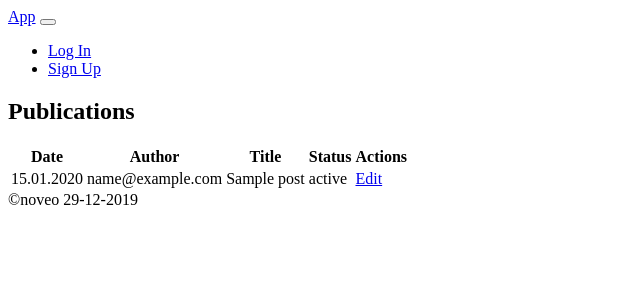
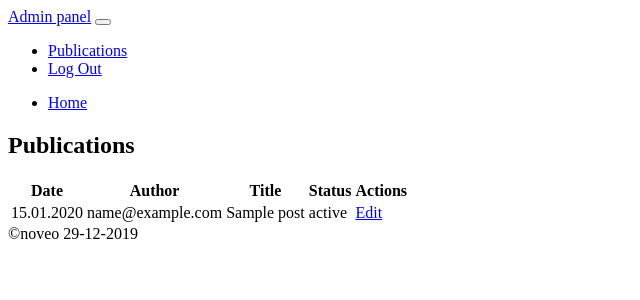
Before and after one commit to ilnar-kantug/symf, a Symfony app: template templates/admin/post_index.html.twig in a window 1280 px wide. Shown: the top 300 px of the page, without its empty margins (0-640 px from the left). Run offline with Twig, Linux system fonts and the light colour scheme; the template is opened without the code that fills it: most values are stand-ins (such as "Sample title", 1, 10 or a date in 2020); some libraries are stand-ins or nearby versions.

Commit message:
added admin layout

```diff
--- a/templates/admin/post_edit.html.twig
+++ b/templates/admin/post_edit.html.twig
@@ -1,4 +1,4 @@
-{% extends 'base.html.twig' %}
+{% extends 'layouts/admin.html.twig' %}
 
 {% block title %}Edit Post{% endblock %}
 
--- a/templates/admin/post_index.html.twig
+++ b/templates/admin/post_index.html.twig
@@ -1,4 +1,4 @@
-{% extends 'base.html.twig' %}
+{% extends 'layouts/admin.html.twig' %}
 
 {% block title %}Dashboard{% endblock %}
 
--- a/templates/base.html.twig
+++ /dev/null
@@ -1,69 +0,0 @@
-<!DOCTYPE html>
-<html>
-    <head>
-        <meta charset="UTF-8">
-        <meta name="viewport" content="width=device-width, initial-scale=1, shrink-to-fit=no">
-        <title>{% block title %}Welcome!{% endblock %}</title>
-        {% block stylesheets %}
-            {{ encore_entry_link_tags('app') }}
-        {% endblock %}
-    </head>
-    <body class="d-flex flex-column h-100">
-        <header>
-            <nav class="navbar navbar-expand-md navbar-dark bg-dark">
-                <div class="container">
-                    <a class="navbar-brand" href="{{ path('home') }}">App</a>
-                    {% if is_granted('IS_AUTHENTICATED_FULLY') %}
-                        <span class="text-white logged-as">Logged as: {{ app.user.email }}</span>
-                    {% endif %}
-                    <button class="navbar-toggler" type="button" data-toggle="collapse" data-target="#navbarCollapse" aria-controls="navbarCollapse" aria-expanded="false" aria-label="Toggle navigation">
-                        <span class="navbar-toggler-icon"></span>
-                    </button>
-                    <div class="collapse navbar-collapse" id="navbarCollapse">
-                        <ul class="navbar-nav ml-auto">
-                            {% if is_granted('ROLE_ADMIN') %}
-                                <li class="nav-item">
-                                    <a class="nav-link" href="{{ path('admin_post_index') }}">Admin</a>
-                                </li>
-                            {% endif %}
-                            {% if is_granted('IS_AUTHENTICATED_FULLY') %}
-                                <li class="nav-item">
-                                    <a class="nav-link" href="{{ path('home') }}">Home</a>
-                                </li>
-                                <li class="nav-item">
-                                    <a class="nav-link" href="{{ path('profile') }}">Profile</a>
-                                </li>
-                                <li class="nav-item">
-                                    <a class="nav-link" href="{{ path('app_logout') }}">Log Out</a>
-                                </li>
-                            {% else %}
-                                <li class="nav-item">
-                                    <a class="nav-link" href="{{ path('app_login') }}">Log In</a>
-                                </li>
-                                <li class="nav-item">
-                                    <a class="nav-link" href="{{ path('app_sign_up') }}">Sign Up</a>
-                                </li>
-                            {% endif %}
-                        </ul>
-                    </div>
-                </div>
-            </nav>
-        </header>
-
-        <main role="main" class="flex-shrink-0">
-            <div class="container">
-                {% include 'partials/_flashes.html.twig' %}
-                {% block body %}{% endblock %}
-            </div>
-        </main>
-
-        <footer class="footer mt-auto pt-5">
-            <div class="container text-center">
-                <span>©noveo {{ "now"|date("d-m-Y") }}</span>
-            </div>
-        </footer>
-        {% block javascripts %}
-            {{ encore_entry_script_tags('app') }}
-        {% endblock %}
-    </body>
-</html>
--- a/templates/home/index.html.twig
+++ b/templates/home/index.html.twig
@@ -1,4 +1,4 @@
-{% extends 'base.html.twig' %}
+{% extends 'layouts/base.html.twig' %}
 
 {% block title %}Home Page!{% endblock %}
 
--- /dev/null
+++ b/templates/layouts/admin.html.twig
@@ -0,0 +1,27 @@
+{% extends 'layouts/main.html.twig' %}
+
+{% block nav %}
+    <nav class="navbar navbar-expand-md navbar-dark bg-dark">
+        <div class="container">
+            <a class="navbar-brand" href="{{ path('home') }}">Admin panel</a>
+            <button class="navbar-toggler" type="button" data-toggle="collapse" data-target="#navbarCollapse" aria-controls="navbarCollapse" aria-expanded="false" aria-label="Toggle navigation">
+                <span class="navbar-toggler-icon"></span>
+            </button>
+            <div class="collapse navbar-collapse" id="navbarCollapse">
+                <ul class="navbar-nav">
+                    <li class="nav-item">
+                        <a class="nav-link" href="{{ path('admin_post_index') }}">Publications</a>
+                    </li>
+                    <li class="nav-item">
+                        <a class="nav-link" href="{{ path('app_logout') }}">Log Out</a>
+                    </li>
+                </ul>
+                <ul class="navbar-nav ml-auto">
+                    <li class="nav-item">
+                        <a class="nav-link" href="{{ path('home') }}">Home</a>
+                    </li>
+                </ul>
+            </div>
+        </div>
+    </nav>
+{% endblock %}
--- /dev/null
+++ b/templates/layouts/main.html.twig
@@ -0,0 +1,32 @@
+<!DOCTYPE html>
+<html>
+    <head>
+        <meta charset="UTF-8">
+        <meta name="viewport" content="width=device-width, initial-scale=1, shrink-to-fit=no">
+        <title>{% block title %}Welcome!{% endblock %}</title>
+        {% block stylesheets %}
+            {{ encore_entry_link_tags('app') }}
+        {% endblock %}
+    </head>
+    <body class="d-flex flex-column h-100">
+        <header>
+            {% block nav %}{% endblock %}
+        </header>
+
+        <main role="main" class="flex-shrink-0">
+            <div class="container">
+                {% include 'partials/_flashes.html.twig' %}
+                {% block body %}{% endblock %}
+            </div>
+        </main>
+
+        <footer class="footer mt-auto pt-5">
+            <div class="container text-center">
+                <span>©noveo {{ "now"|date("d-m-Y") }}</span>
+            </div>
+        </footer>
+        {% block javascripts %}
+            {{ encore_entry_script_tags('app') }}
+        {% endblock %}
+    </body>
+</html>
--- a/templates/post/create.html.twig
+++ b/templates/post/create.html.twig
@@ -1,4 +1,4 @@
-{% extends 'base.html.twig' %}
+{% extends 'layouts/base.html.twig' %}
 
 {% block title %}Create Post{% endblock %}
 
--- a/templates/post/edit.html.twig
+++ b/templates/post/edit.html.twig
@@ -1,4 +1,4 @@
-{% extends 'base.html.twig' %}
+{% extends 'layouts/base.html.twig' %}
 
 {% block title %}Edit Post{% endblock %}
 
--- a/templates/post/show.html.twig
+++ b/templates/post/show.html.twig
@@ -1,4 +1,4 @@
-{% extends 'base.html.twig' %}
+{% extends 'layouts/base.html.twig' %}
 
 {% block title %}{{ post.title }}{% endblock %}
 
--- a/templates/profile/index.html.twig
+++ b/templates/profile/index.html.twig
@@ -1,4 +1,4 @@
-{% extends 'base.html.twig' %}
+{% extends 'layouts/base.html.twig' %}
 
 {% block title %}Profile{% endblock %}
 
--- a/templates/security/login.html.twig
+++ b/templates/security/login.html.twig
@@ -1,4 +1,4 @@
-{% extends 'base.html.twig' %}
+{% extends 'layouts/base.html.twig' %}
 
 {% block title %}Log in!{% endblock %}
 
--- a/templates/security/sign_up.html.twig
+++ b/templates/security/sign_up.html.twig
@@ -1,4 +1,4 @@
-{% extends 'base.html.twig' %}
+{% extends 'layouts/base.html.twig' %}
 
 {% block title %}Sign up!{% endblock %}
 
```
Also changed, not shown: templates/layouts/base.html.twig (added, +42 -0 lines).
